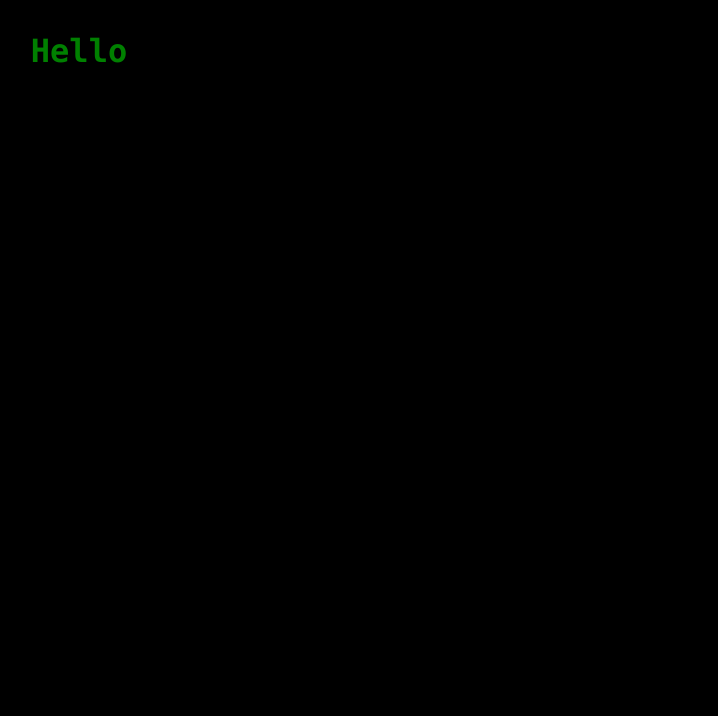
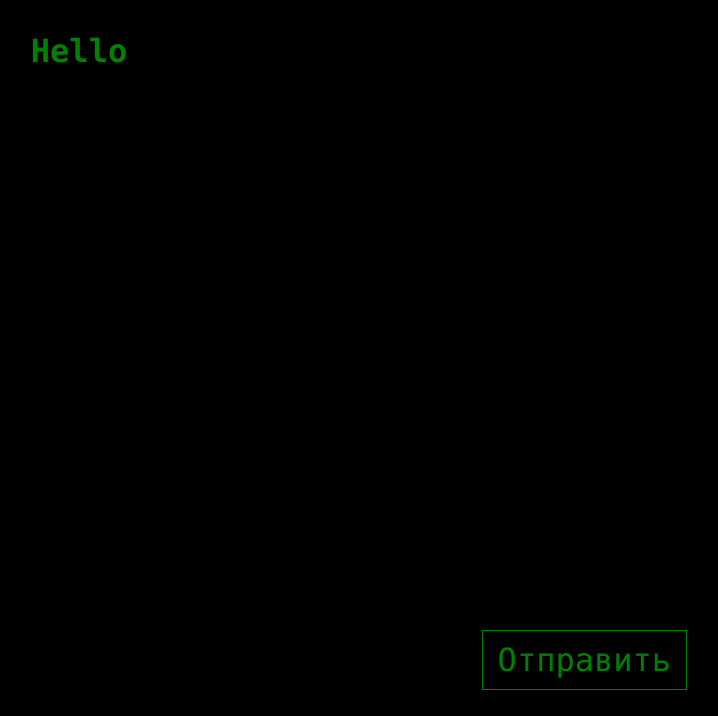
Before and after one commit to AvanesyanAshot/Console, a React (Create React App) app: page / in a window 1280 px wide. Shown: the top 716 px of the page, without its empty margins (561-1279 px from the left). Built offline with nearby package versions, Linux system fonts and the light colour scheme.

Commit message:
feat: add Button

```diff
--- a/src/App.tsx
+++ b/src/App.tsx
@@ -1,5 +1,6 @@
 import React from "react";
 import styled from "styled-components";
+import Button from "./style/Button";
 import Console from "./style/Console";
 import Flex from "./style/Flex";
 import Title from "./style/Title";
@@ -17,7 +18,12 @@
       <Flex justify="center">
         <Title color={"green"}>Hello</Title>
       </Flex>
-      <Console />
+      <Flex direction="column">
+        <Console />
+        <Button outlined color="green" align="flex-end">
+          Отправить
+        </Button>
+      </Flex>
     </AppWrapper>
   );
 }
--- /dev/null
+++ b/src/style/Button.tsx
@@ -0,0 +1,59 @@
+import React from "react";
+import styled, { css, keyframes } from "styled-components";
+
+export interface IButton {
+  color?: string;
+  background?: string;
+  align?: string;
+  primary?: boolean;
+  outlined?: boolean;
+  children: any;
+}
+
+const rotateAnimation = keyframes`
+0% {
+    transform: rotateZ(0deg);
+}
+100% {
+    transform: rotateZ(360deg);
+}
+`;
+
+const StyledButton = styled.button.attrs((props) => ({
+  outlined: true,
+}))`
+  border: none;
+  padding: 10px 15px;
+  font-size: 18px;
+  cursor: pointer;
+  &:focus {
+    outline: none;
+  }
+  &:hover {
+    animation: ${rotateAnimation} 1s infinite linear;
+  }
+  align-self: ${(props: IButton) => props.align || "stretch"};
+  ${(props) =>
+    props.primary &&
+    css`
+      color: ${(props: IButton) => props.color || "white"};
+      background: ${(props) => props.background || "white"};
+    `}
+  ${(props) =>
+    props.outlined &&
+    css`
+      color: ${(props: IButton) => props.color || "white"};
+      border: 1px solid ${(props) => props.color || "white"};
+      background: transparent;
+    `}
+`;
+
+const LargeButton = styled(StyledButton)`
+  font-size: 32px;
+`;
+
+const Button = (props: IButton) => {
+  return <LargeButton {...props} />;
+};
+
+export default Button;
```
